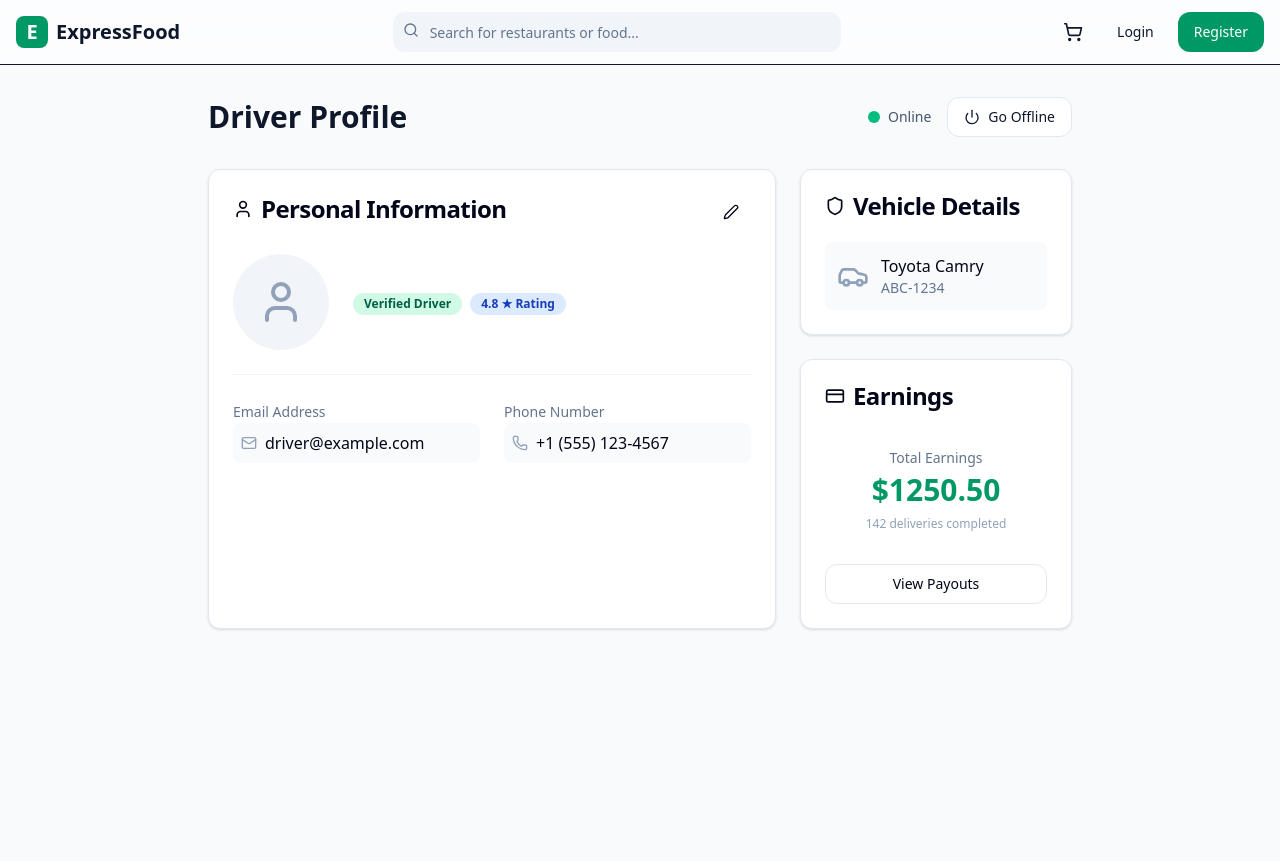
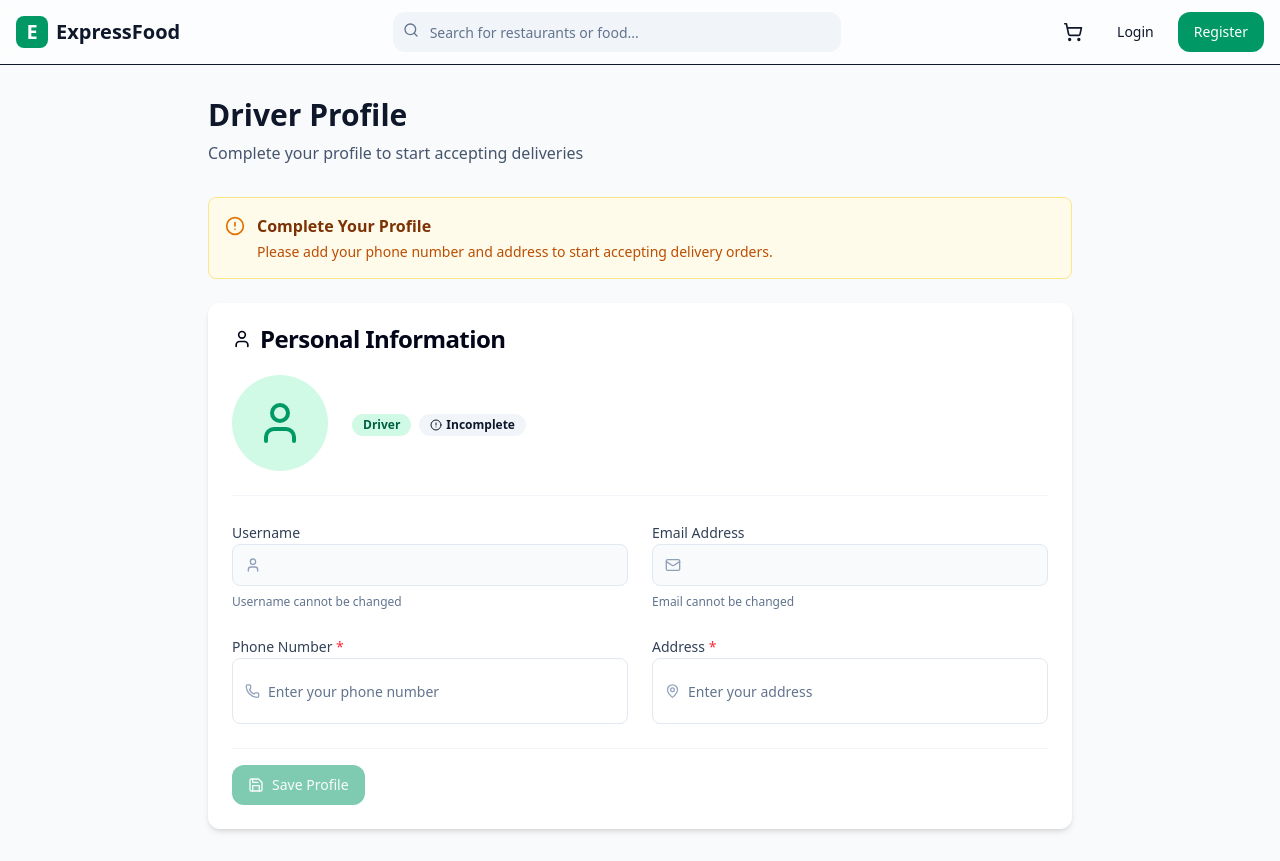
Before and after one commit to Mohamed-Oulkadi/food-delivery-microservices, a React (Vite) app in the folder expressfood/: page /profile in a window 1280 px wide. Before the commit the page ends 800 px from the top, so only its background shows below. Built offline with nearby package versions, Linux system fonts and the light colour scheme.

Commit message:
feat: Implement driver profile management, order tracking, checkout pages, and authentication context.

```diff
--- a/expressfood/src/pages/DriverProfile.tsx
+++ b/expressfood/src/pages/DriverProfile.tsx
@@ -1,143 +1,232 @@
-import React, { useState } from 'react';
-import { User, Phone, Mail, Car, CreditCard, Shield, Power, Edit2, Save } from 'lucide-react';
+import React, { useState, useEffect } from 'react';
+import { useNavigate } from 'react-router-dom';
+import { User, Phone, Mail, MapPin, AlertCircle, CheckCircle2, Save } from 'lucide-react';
 import { useAuth } from '../context/AuthContext';
+import { userService } from '../api/axios';
 import { Card, CardContent, CardHeader, CardTitle } from '../components/ui/Card';
 import { Button } from '../components/ui/Button';
+import { Input } from '../components/ui/Input';
 import { Badge } from '../components/ui/Badge';
 
 const DriverProfile: React.FC = () => {
-    const { user } = useAuth();
-    const [isEditing, setIsEditing] = useState(false);
-    const [isOnline, setIsOnline] = useState(true);
+    const navigate = useNavigate();
+    const { user, updateUser } = useAuth();
+    const [loading, setLoading] = useState(false);
+    const [saving, setSaving] = useState(false);
+    const [message, setMessage] = useState<{ type: 'success' | 'error', text: string } | null>(null);
 
-    // Mock data - in a real app, this would come from an API
-    const [profile, setProfile] = useState({
-        phone: '+1 (555) 123-4567',
-        email: user?.username || 'driver@example.com',
-        vehicleType: 'Toyota Camry',
-        licensePlate: 'ABC-1234',
-        bankAccount: '**** **** **** 4321',
-        earnings: 1250.50,
-        rating: 4.8,
-        totalDeliveries: 142
+    const [formData, setFormData] = useState({
+        username: user?.username || '',
+        email: user?.email || '',
+        phoneNumber: user?.phoneNumber || '',
+        address: user?.address || '',
     });
 
-    const handleSave = () => {
-        setIsEditing(false);
-        // API call to save profile would go here
+    useEffect(() => {
+        if (user) {
+            setFormData({
+                username: user.username,
+                email: user.email,
+                phoneNumber: user.phoneNumber || '',
+                address: user.address || '',
+            });
+        }
+    }, [user]);
+
+    const isProfileComplete = formData.phoneNumber && formData.address;
+
+    const handleSave = async () => {
+        // Validate required fields
+        if (!formData.phoneNumber || !formData.address) {
+            setMessage({ type: 'error', text: 'Phone number and address are required to complete your profile.' });
+            return;
+        }
+
+        try {
+            setSaving(true);
+            setMessage(null);
+
+            // Update user profile
+            await userService.put(`/api/users/${user?.id}`, {
+                username: formData.username,
+                email: formData.email,
+                phoneNumber: formData.phoneNumber,
+                address: formData.address,
+                role: user?.role,
+                active: user?.active ?? true
+            });
+
+            // Update local user state
+            const updatedUser = {
+                ...user!,
+                phoneNumber: formData.phoneNumber,
+                address: formData.address,
+            };
+            updateUser(updatedUser);
+
+            setMessage({ type: 'success', text: 'Profile updated successfully!' });
+
+            // If profile just became complete, redirect to dashboard after a short delay
+            if (formData.phoneNumber && formData.address && user?.role === 'ROLE_DRIVER') {
+                setTimeout(() => {
+                    navigate('/driver/dashboard');
+                }, 1500);
+            }
+        } catch (err) {
+            console.error('Failed to update profile:', err);
+            setMessage({ type: 'error', text: 'Failed to update profile. Please try again.' });
+        } finally {
+            setSaving(false);
+        }
     };
 
     return (
         <div className="container mx-auto px-4 py-8 max-w-4xl">
-            <div className="flex justify-between items-center mb-8">
-                <h1 className="text-3xl font-bold">Driver Profile</h1>
-                <div className="flex items-center gap-4">
-                    <div className="flex items-center gap-2">
-                        <span className={`h-3 w-3 rounded-full ${isOnline ? 'bg-emerald-500' : 'bg-slate-300'}`} />
-                        <span className="text-sm font-medium text-slate-600">{isOnline ? 'Online' : 'Offline'}</span>
+            <div className="mb-8">
+                <h1 className="text-3xl font-bold mb-2">Driver Profile</h1>
+                <p className="text-slate-600">Complete your profile to start accepting deliveries</p>
             </div>
-                    <Button
-                        variant={isOnline ? "outline" : "default"}
-                        onClick={() => setIsOnline(!isOnline)}
-                        className={isOnline ? "border-slate-200" : "bg-emerald-600 hover:bg-emerald-700"}
-                    >
-                        <Power className="h-4 w-4 mr-2" />
-                        {isOnline ? 'Go Offline' : 'Go Online'}
-                    </Button>
+
+            {/* Profile Completion Alert */}
+            {!isProfileComplete && (
+                <div className="mb-6 bg-amber-50 border border-amber-200 rounded-lg p-4 flex items-start gap-3">
+                    <AlertCircle className="h-5 w-5 text-amber-600 mt-0.5 flex-shrink-0" />
+                    <div>
+                        <h3 className="font-semibold text-amber-900 mb-1">Complete Your Profile</h3>
+                        <p className="text-sm text-amber-700">
+                            Please add your phone number and address to start accepting delivery orders.
+                        </p>
                     </div>
                 </div>
+            )}
 
-            <div className="grid grid-cols-1 md:grid-cols-3 gap-6">
+            {/* Success/Error Message */}
+            {message && (
+                <div className={`mb-6 rounded-lg p-4 flex items-start gap-3 ${message.type === 'success'
+                        ? 'bg-emerald-50 border border-emerald-200'
+                        : 'bg-red-50 border border-red-200'
+                    }`}>
+                    {message.type === 'success' ? (
+                        <CheckCircle2 className="h-5 w-5 text-emerald-600 mt-0.5 flex-shrink-0" />
+                    ) : (
+                        <AlertCircle className="h-5 w-5 text-red-600 mt-0.5 flex-shrink-0" />
+                    )}
+                    <p className={`text-sm ${message.type === 'success' ? 'text-emerald-700' : 'text-red-700'}`}>
+                        {message.text}
+                    </p>
+                </div>
+            )}
+
+            <div className="grid grid-cols-1 gap-6">
                 {/* Main Profile Card */}
-                <Card className="md:col-span-2">
-                    <CardHeader className="flex flex-row items-center justify-between">
+                <Card className="border-none shadow-md">
+                    <CardHeader>
                         <CardTitle className="flex items-center gap-2">
                             <User className="h-5 w-5" />
                             Personal Information
                         </CardTitle>
-                        <Button variant="ghost" size="sm" onClick={() => isEditing ? handleSave() : setIsEditing(true)}>
-                            {isEditing ? <Save className="h-4 w-4" /> : <Edit2 className="h-4 w-4" />}
-                        </Button>
                     </CardHeader>
                     <CardContent className="space-y-6">
+                        {/* Profile Header */}
                         <div className="flex items-center gap-6 pb-6 border-b border-slate-100">
-                            <div className="h-24 w-24 rounded-full bg-slate-100 flex items-center justify-center text-slate-400">
-                                <User className="h-12 w-12" />
+                            <div className="h-24 w-24 rounded-full bg-emerald-100 flex items-center justify-center">
+                                <User className="h-12 w-12 text-emerald-600" />
                             </div>
                             <div>
                                 <h2 className="text-xl font-bold">{user?.username}</h2>
                                 <div className="flex items-center gap-2 mt-1">
-                                    <Badge className="bg-emerald-100 text-emerald-800">Verified Driver</Badge>
-                                    <Badge className="bg-blue-100 text-blue-800">{profile.rating} ★ Rating</Badge>
+                                    <Badge className="bg-emerald-100 text-emerald-800">Driver</Badge>
+                                    {isProfileComplete ? (
+                                        <Badge className="bg-blue-100 text-blue-800 flex items-center gap-1">
+                                            <CheckCircle2 className="h-3 w-3" />
+                                            Profile Complete
+                                        </Badge>
+                                    ) : (
+                                        <Badge variant="secondary" className="flex items-center gap-1">
+                                            <AlertCircle className="h-3 w-3" />
+                                            Incomplete
+                                        </Badge>
+                                    )}
                                 </div>
                             </div>
                         </div>
 
+                        {/* Form Fields */}
                         <div className="grid grid-cols-1 md:grid-cols-2 gap-6">
                             <div className="space-y-2">
-                                <label className="text-sm font-medium text-slate-500">Email Address</label>
-                                <div className="flex items-center gap-2 p-2 bg-slate-50 rounded-lg">
+                                <label className="text-sm font-medium text-slate-700">Username</label>
+                                <div className="flex items-center gap-2 p-3 bg-slate-50 rounded-lg border border-slate-200">
+                                    <User className="h-4 w-4 text-slate-400" />
+                                    <span className="text-slate-600">{formData.username}</span>
+                                </div>
+                                <p className="text-xs text-slate-500">Username cannot be changed</p>
+                            </div>
+
+                            <div className="space-y-2">
+                                <label className="text-sm font-medium text-slate-700">Email Address</label>
+                                <div className="flex items-center gap-2 p-3 bg-slate-50 rounded-lg border border-slate-200">
                                     <Mail className="h-4 w-4 text-slate-400" />
-                                    <span>{profile.email}</span>
+                                    <span className="text-slate-600">{formData.email}</span>
+                                </div>
+                                <p className="text-xs text-slate-500">Email cannot be changed</p>
+                            </div>
+
+                            <div className="space-y-2">
+                                <label className="text-sm font-medium text-slate-700">
+                                    Phone Number <span className="text-red-500">*</span>
+                                </label>
+                                <div className="flex items-center gap-2 p-3 bg-white rounded-lg border border-slate-200 focus-within:border-emerald-500 focus-within:ring-2 focus-within:ring-emerald-100">
+                                    <Phone className="h-4 w-4 text-slate-400" />
+                                    <Input
+                                        type="tel"
+                                        value={formData.phoneNumber}
+                                        onChange={(e) => setFormData({ ...formData, phoneNumber: e.target.value })}
+                                        placeholder="Enter your phone number"
+                                        className="border-none p-0 focus:ring-0 bg-transparent"
+                                        required
+                                    />
                                 </div>
                             </div>
+
                             <div className="space-y-2">
-                                <label className="text-sm font-medium text-slate-500">Phone Number</label>
-                                <div className="flex items-center gap-2 p-2 bg-slate-50 rounded-lg">
-                                    <Phone className="h-4 w-4 text-slate-400" />
-                                    {isEditing ? (
-                                        <input
+                                <label className="text-sm font-medium text-slate-700">
+                                    Address <span className="text-red-500">*</span>
+                                </label>
+                                <div className="flex items-center gap-2 p-3 bg-white rounded-lg border border-slate-200 focus-within:border-emerald-500 focus-within:ring-2 focus-within:ring-emerald-100">
+                                    <MapPin className="h-4 w-4 text-slate-400" />
+                                    <Input
                                         type="text"
-                                            value={profile.phone}
-                                            onChange={(e) => setProfile({ ...profile, phone: e.target.value })}
-                                            className="bg-transparent outline-none w-full"
+                                        value={formData.address}
+                                        onChange={(e) => setFormData({ ...formData, address: e.target.value })}
+                                        placeholder="Enter your address"
+                                        className="border-none p-0 focus:ring-0 bg-transparent"
+                                        required
                                     />
-                                    ) : (
-                                        <span>{profile.phone}</span>
-                                    )}
                                 </div>
                             </div>
                         </div>
-                    </CardContent>
-                </Card>
 
-                {/* Stats Card */}
-                <div className="space-y-6">
-                    <Card>
-                        <CardHeader>
-                            <CardTitle className="flex items-center gap-2">
-                                <Shield className="h-5 w-5" />
-                                Vehicle Details
-                            </CardTitle>
-                        </CardHeader>
-                        <CardContent className="space-y-4">
-                            <div className="flex items-center gap-3 p-3 bg-slate-50 rounded-lg">
-                                <Car className="h-8 w-8 text-slate-400" />
-                                <div>
-                                    <p className="font-medium">{profile.vehicleType}</p>
-                                    <p className="text-sm text-slate-500">{profile.licensePlate}</p>
-                                </div>
+                        {/* Save Button */}
+                        <div className="pt-4 border-t border-slate-100 flex gap-3">
+                            <Button
+                                onClick={handleSave}
+                                disabled={saving || !formData.phoneNumber || !formData.address}
+                                className="bg-emerald-600 hover:bg-emerald-700"
+                            >
+                                <Save className="h-4 w-4 mr-2" />
+                                {saving ? 'Saving...' : 'Save Profile'}
+                            </Button>
+                            {isProfileComplete && (
+                                <Button
+                                    variant="outline"
+                                    onClick={() => navigate('/driver/dashboard')}
+                                >
+                                    Go to Dashboard
+                                </Button>
+                            )}
                         </div>
                     </CardContent>
                 </Card>
-
-                    <Card>
-                        <CardHeader>
-                            <CardTitle className="flex items-center gap-2">
-                                <CreditCard className="h-5 w-5" />
-                                Earnings
-                            </CardTitle>
-                        </CardHeader>
-                        <CardContent>
-                            <div className="text-center py-4">
-                                <p className="text-sm text-slate-500 mb-1">Total Earnings</p>
-                                <p className="text-3xl font-bold text-emerald-600">${profile.earnings.toFixed(2)}</p>
-                                <p className="text-xs text-slate-400 mt-2">{profile.totalDeliveries} deliveries completed</p>
-                            </div>
-                            <Button className="w-full mt-4" variant="outline">View Payouts</Button>
-                        </CardContent>
-                    </Card>
-                </div>
             </div>
         </div>
     );
--- a/expressfood/src/types.ts
+++ b/expressfood/src/types.ts
@@ -28,6 +28,9 @@ export interface User {
     name: string;
     username: string;
     role?: string;
+    phoneNumber?: string;
+    address?: string;
+    active?: boolean;
 }
 
 export interface Order {
```
Also changed, not shown: expressfood/src/context/AuthContext.tsx (+7 -1 lines), expressfood/src/pages/Checkout.tsx (+8 -1 lines), expressfood/src/pages/OrderTracking.tsx (+21 -2 lines). Lines whose indentation alone changed are shown as unchanged.
